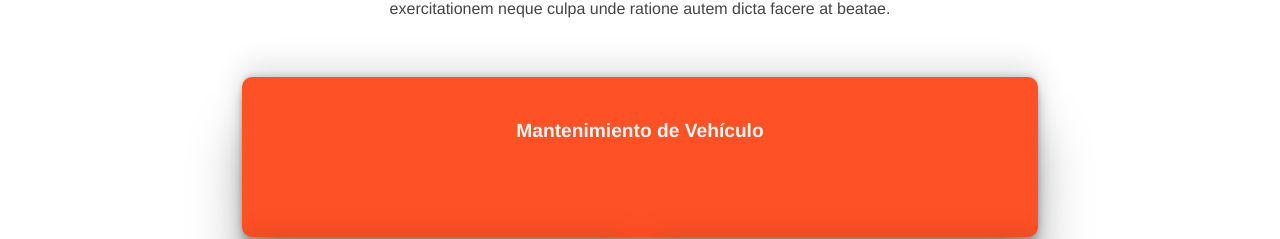
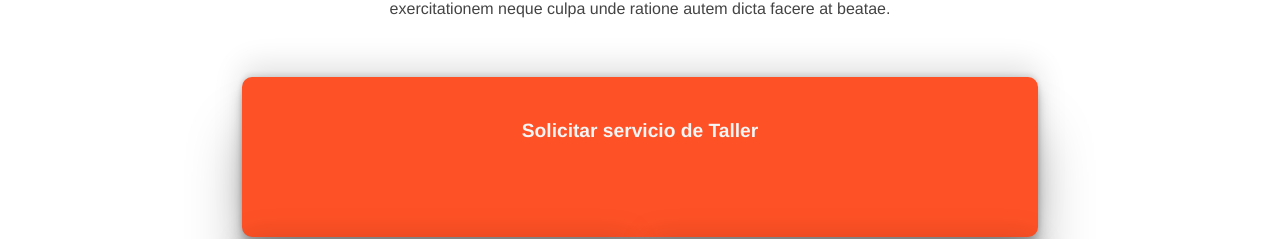
Before and after one commit to iGioRojas/proyectoDAWM, an Angular app: page /cliente in a window 1280 px wide. Shown: the part 562-801 px from the top of the page. Built offline with nearby package versions, Linux system fonts and the light colour scheme.

Commit message:
Ruta a seguimiento

```diff
--- a/src/app/app.module.ts
+++ b/src/app/app.module.ts
@@ -9,7 +9,6 @@ import { HomeComponent } from './components/home/home.component';
 import { LoginComponent } from './pages/login/login.component';
 import { RegisterComponent } from './pages/register/register.component';
 import { ServicioComponent } from './pages/servicio/servicio.component';
-import { SeguimientoComponent } from './pages/seguimiento/seguimiento.component';
 import { NoticiasComponent } from './pages/noticias/noticias.component';
 import { GruaComponent } from './pages/servicio/grua/grua.component';
 import { MantenimientoComponent } from './pages/servicio/mantenimiento/mantenimiento.component';
@@ -21,6 +20,7 @@ import { MecanicoComponent } from './pages/mecanico/mecanico.component';
 import { ClienteComponent } from './pages/cliente/cliente.component';
 import { RegistroMecanicoComponent } from './pages/mecanico/registro-mecanico/registro-mecanico.component';
 import { RegistrarVehiculoComponent } from './pages/mecanico/registrar-vehiculo/registrar-vehiculo.component';
+import { SeguimientoComponent } from './pages/seguimiento/seguimiento.component';
 
 
 @NgModule({
--- a/src/app/pages/cliente/cliente.component.html
+++ b/src/app/pages/cliente/cliente.component.html
@@ -24,8 +24,8 @@
   </div>
 </div>
 <div class="matrix">
-    <a id="mantenimiento" [routerLink]="['']">Mantenimiento de Vehículo</a>
-    <a id="registroVehi"href="">Pedir Grúa</a>
-    <a id="registroRepa" href="">Seguimiento de Vehículo</a>
+    <a id="mantenimiento" [routerLink]="['']">Solicitar servicio de Taller</a>
+    <a id="registroVehi" [routerLink]="['../servicio-grua']">Pedir Grúa</a>
+    <a id="registroRepa" [routerLink]="['../seguimiento']">Seguimiento de Vehículo</a>
 </div>
 <app-footer></app-footer>
```
